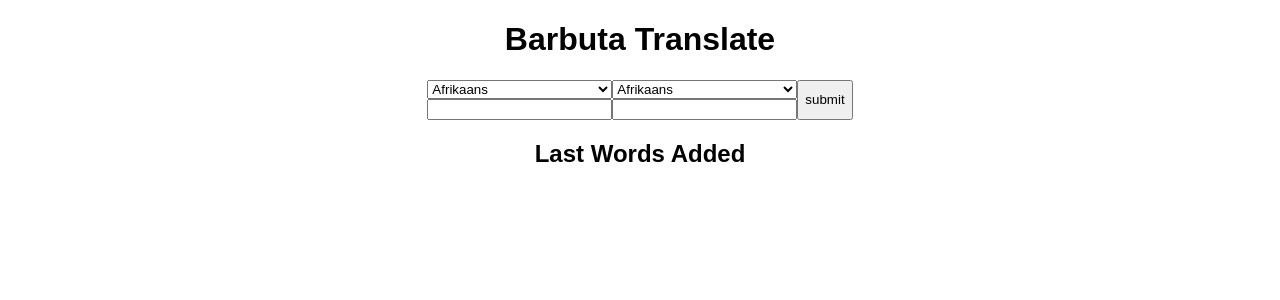
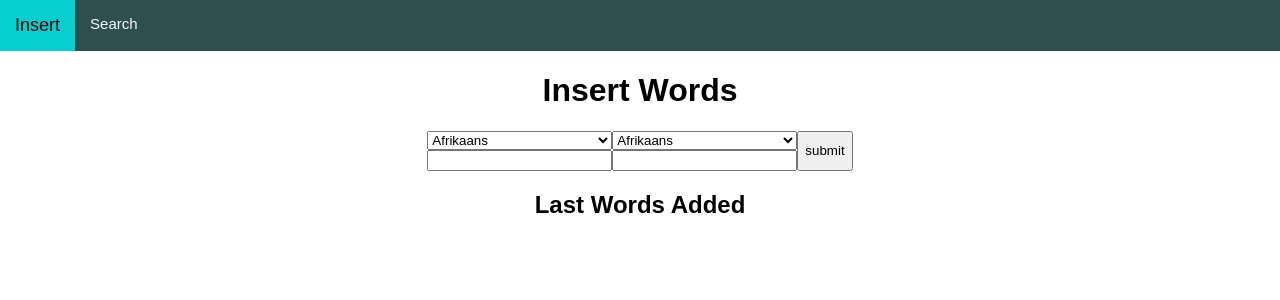
Before and after one commit to Barbuta1618/FlaskDictionary, a Flask app: page / in a window 1280 px wide. Shown: the top 300 px of the page. Run offline with Flask 2, Linux system fonts and the light colour scheme.

Commit message:
search page added, the result is not processed yet!

```diff
--- a/app.py
+++ b/app.py
@@ -3,31 +3,29 @@ import DataBase
 import os
 from dotenv import load_dotenv
 
-load_dotenv()
 
 # env variables for database connection
+load_dotenv()
 DATABASE = os.getenv('DATABASE')
 USER = os.getenv('DB_USER')
 PASSWORD = os.getenv('PASSWORD')
 HOST = os.getenv('HOST')
 PORT = os.getenv('PORT')
 
-app = Flask(__name__)
 
 # returns a list with all languages
 def getLanguages():
     with open("languages.txt", "r") as input:
         return input.read().split("\n")
 
+languages = getLanguages()
+lastWords = []
 
-languages = getLanguages()
-
-
-lastWords = []
 
 # database connection
 db = DataBase.DataBase((DATABASE, USER, PASSWORD, HOST, PORT))
-db.deleteAll()
+
+app = Flask(__name__)
 
 @app.route('/', methods = ['GET', 'POST'])
 def index():
@@ -49,5 +47,19 @@ def index():
         return render_template('index.html', languages = languages, lastWords = lastWords)
 
 
+@app.route('/search', methods = ['GET', 'POST'])
+def search():
+
+    result = ""
+    # GET METHOD
+    if request.method == "GET":
+        return render_template('search.html', languages = languages, result = result)
+    else:
+        lst = [request.form['word'], request.form['language1'], request.form['language2']]
+        result = db.searchWord(lst)
+
+        return render_template('search.html', languages = languages, result = result)
+
+
 if __name__ == "__main__":
     app.run(debug=True)
--- a/static/css/main.css
+++ b/static/css/main.css
@@ -14,3 +14,23 @@ form {
     display: flex;
     flex-direction: column;
 }
+
+.topnav {
+    background-color: darkslategray;
+}
+
+.topnav a{
+
+    float: left;
+    text-align: center;
+    padding: 15px 15px;
+    font-size: 15px;
+    color: aliceblue;
+    text-decoration: none;
+}
+
+.topnav a.active{
+    background-color: rgb(7, 207, 207);
+    color: black;
+    font-size: 18px;
+}
--- /dev/null
+++ b/templates/base.html
@@ -0,0 +1,12 @@
+<!DOCTYPE html>
+<html lang="en">
+<head>
+    <meta charset="UTF-8">
+    <meta name="viewport" content="width=device-width, initial-scale=1.0">
+    <meta http-equiv="X-UA_Compatible" content="ie=edge">
+    <link rel="stylesheet" href="{{ url_for('static', filename='css/main.css') }}">
+</head>
+<body>
+    {% block body %}{% endblock %}
+</body>
+</html>
--- a/templates/index.html
+++ b/templates/index.html
@@ -1,15 +1,15 @@
-<!DOCTYPE html>
-<html lang="en">
-<head>
-    <meta charset="UTF-8">
-    <meta name="viewport" content="width=device-width, initial-scale=1.0">
-    <meta http-equiv="X-UA_Compatible" content="ie=edge">
-    <link rel="stylesheet" href="{{ url_for('static', filename='css/main.css') }}">
-</head>
-<body>
-    <h1 style="display : flex; justify-content: center;">Barbuta Translate</h1>
+{% extends "base.html" %}
+
+{% block body %}
+
+    <div class="topnav">
+        <a class="active" href="/">Insert</a>
+        <a href="/search">Search</a>
+    </div>
+
+    <h1 style="text-align: center;">Insert Words</h1>
     <div>
-        <form action = "#" method="POST">
+        <form action = "" method="POST">
             <div class = "Lang">
                 <select name="firstLang" id="firstLang">
                     {% for item in languages %}
@@ -50,5 +50,5 @@
         </div>
         {% endfor %}
     </div>
-</body>
-</html>
+
+{% endblock %}
```
Also changed, not shown: DataBase.py (+4 -3 lines), templates/search.html (added, +35 -0 lines).
